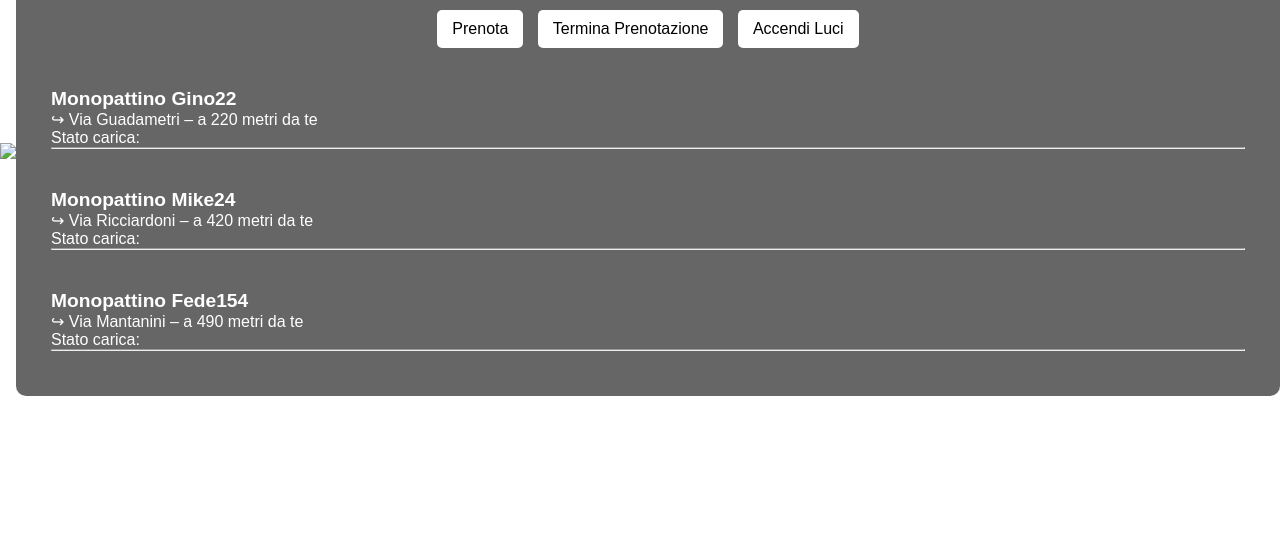
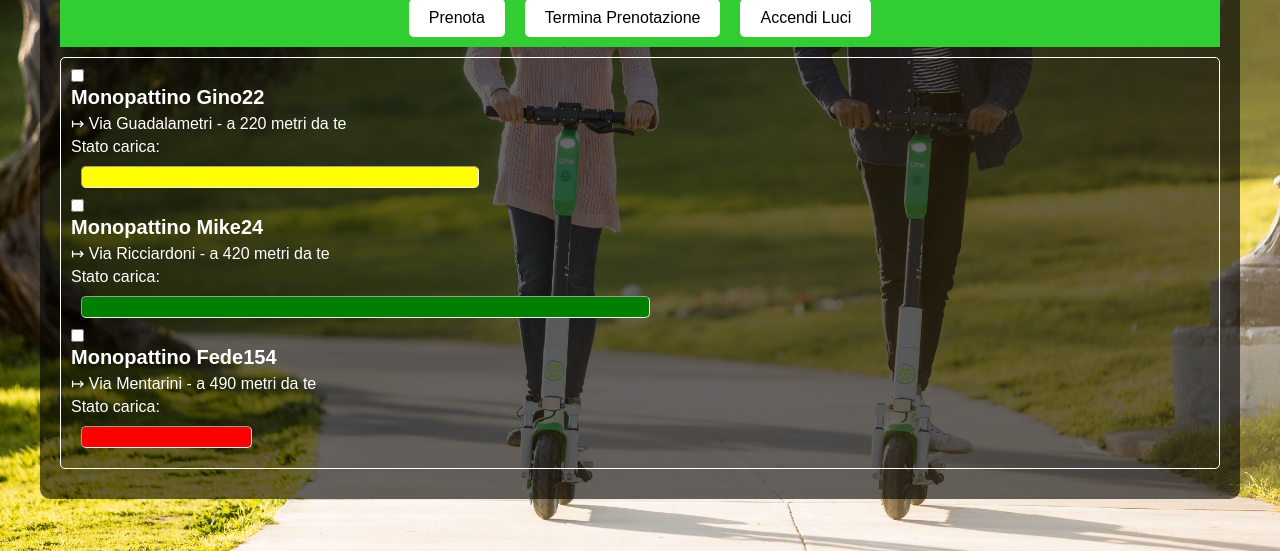
Before and after one commit to Deni0012/Coding-Challenge, a plain HTML site: page index.html in a window 1280 px wide. Shown: the part 249-800 px from the top of the page. Drawn offline with Linux system fonts and the light colour scheme.

Commit message:
Add files via upload

```diff
--- a/index.html
+++ b/index.html
@@ -2,51 +2,58 @@
 <html lang="it" dir="ltr">
     <head>
         <meta charset="utf-8">
-    <meta name="viewport" content="width=device-width; height=device-height;">
-   <!-- Titolo Del File -->
+        <meta name="viewport" content="widht=device-width; height=device-height">
+
+        <!--Titolo Del File-->
         <title>Lim Scooters</title>
         <link rel="stylesheet" href="style.css">
     </head>
     <body>
-    <img class="trasparent" src="chrome://global/skin/media/imagedoc-lightnoise.png">
 
         <div class="container">
             <header>
-       <!-- Logo e Testo -->
-        <img class="logo" src="file:///C:/Users/willy/OneDrive/Desktop/MaterialeEsercizioLim/logo.png">
+                 <!--Logo e Testo-->
+                 <img class="logo" src="logo.png">
                  <h1>Taking Boleaners from A to B</h1>
+            </header>
 
-          <!-- input e testo dei monopattini -->
-        <div class="buttons">
-            <button>Prenota</button>
-            <button>Termina Prenotazione</button>
-            <button>Accendi Luci</button>
+                <!--input e testo dei monopattini-->
+            <div class="green-bar">
+              <input type="button" value="Prenota">
+              <input type="button" value="Termina Prenotazione">
+              <input type="button" value="Accendi Luci">
             </div>
-        <nav class="container-2">
+            <div class="container-2">
+                <div class="scooter-list">
+                    <label for="scooter-gino22">
 
-          <div class="scooter-list">
-            <div class="scooter">
+                             <input type="checkbox" id="scooter-gino22">
                              <h2>Monopattino Gino22</h2>
-              <p>↪ Via Guadametri – a 220 metri da te</p>
+                             <p>↦ Via Guadalametri - a 220 metri da te</p>
                              <p>Stato carica:</p>
                              <hr class="status yellow">
-            </div>
-            <div class="scooter">
+                    </label>
+
+                    <label for="scooter-mike24">
+                          <input type="checkbox" id="scooter-mike24">
                          <h2>Monopattino Mike24</h2>
-             <p>↪ Via Ricciardoni – a 420 metri da te</p>
+                         <p>↦ Via Ricciardoni - a 420 metri da te</p>
                          <p>Stato carica:</p>
                          <hr class="status green">
-            </div>
-            <div class="scooter">
+                    </label>
+
+                    <label for="scooter-fede154">
+                         <input type="checkbox" id="scooter-fede154">
                          <h2>Monopattino Fede154</h2>
-              <p>↪ Via Mantanini – a 490 metri da te</p>
+                         <p>↦ Via Mentarini - a 490 metri da te</p>
                          <p>Stato carica:</p>
                          <hr class="status red">
+                    </label>
+                </div>
+            </div>
         </div>
 
-          </div>
-        </nav>
-      </header>
-    </div>
+
+
     </body>
 </html>
--- a/style.css
+++ b/style.css
@@ -1,8 +1,10 @@
-* {
+*{
     margin: 0;
     padding: 0;
     box-sizing: border-box;
 }
+
+/*Background e formato della pagina*/
 
 body{
     font-family: Arial, sans-serif;
@@ -10,7 +12,7 @@ body{
     justify-content: center;
     align-items: center;
     min-height: 100vh;
-   background-image: url('file:///C:/Users/willy/OneDrive/Desktop/MaterialeEsercizioLim/background.png.jpg');
+    background-image: url('background.jpg');
     background-size: cover;
     color: white;
 }
@@ -20,65 +22,98 @@ body{
     background-color: rgba(0, 0, 0, 0.6);
     padding: 20px;
     border-radius: 10px;
-   width: 350%;
-   max-width: 2000px;
+    width: 1200px;
 }
 
-.logo {
-    width: 80px;
-    margin-bottom: 10px;
+.logo{
+    width: 250px;
 }
 
 header h1 {
     font-size: 1.5em;
     margin-bottom: 20px;
-    color: #b4ff00;
+    color: rgb(89, 207, 16);
 }
 
-.buttons button {
+.green-bar {
+    background-color: #32CD32;
+    display: flex;
+    justify-content: center;
+    padding: 10px;
+}
+
+.green-bar input[type="button"] {
    background-color: white;
    border: none;
+   border-radius: 5px;
+   margin: 0px 10px;
+   padding: 10px 20px;
+   font-size: 16px;
    color: black;
-    padding: 10px 15px;
-    margin: 5px;
-    border-radius: 5px;
    cursor: pointer;
-    font-size: 1em;
+   transition: background-color 0.3s ease, color 0.3s ease;
 }
 
-.scooter-list {
-    margin-top: 20px;
+input[type="button"]:hover {
+    background-color: grey;
+}
+
+.container-2{
     text-align: left;
 }
 
-.scooter {
-    color: white;
-    padding: 15px;
+
+/* Scooter list stile */
+.scooter-list {
+    display: flex;
+    flex-direction: column;
     margin: 10px 0;
+    padding: 10px;
+    border: 1px solid;
     border-radius: 5px;
 }
 
-.scooter h2 {
-    font-size: 1.2em;
-    color: white;
+.scooter-list h2 {
+    font-size: 20px;
 }
 
-.scooter p {
-    font-size: 1em;
+.scooter-list p {
+    margin: 5px 0;
 }
 
+/* Status monopattini*/
 .status {
-    font-weight: bold;
+    height: 5px;
+    margin-top: 5px;
+}
+
+.status.yellow {
+    background-color: yellow;
+    justify-content: left;
+    padding: 10px;
+    height: 10px;
+    width: 35%;
+    margin: 10px;
+    border-radius: 5px;
+
 }
 
 .status.green {
-    color: green;
-}
-
-.status.yellow {
-    color: yellow;
+    background-color: green;
+    justify-content: left;
+    padding: 10px;
+    height: 10px;
+    width: 50%;
+    margin: 10px;
+    border-radius: 5px;
 }
 
 .status.red {
-    color: red;
+    background-color: red;
+    justify-content: left;
+    padding: 10px;
+    height: 10px;
+    width: 15%;
+    margin: 10px;
+    border-radius: 5px;
 }
```
Also changed, not shown: background.jpg (added), logo.png (added). Lines whose indentation alone changed are shown as unchanged.
